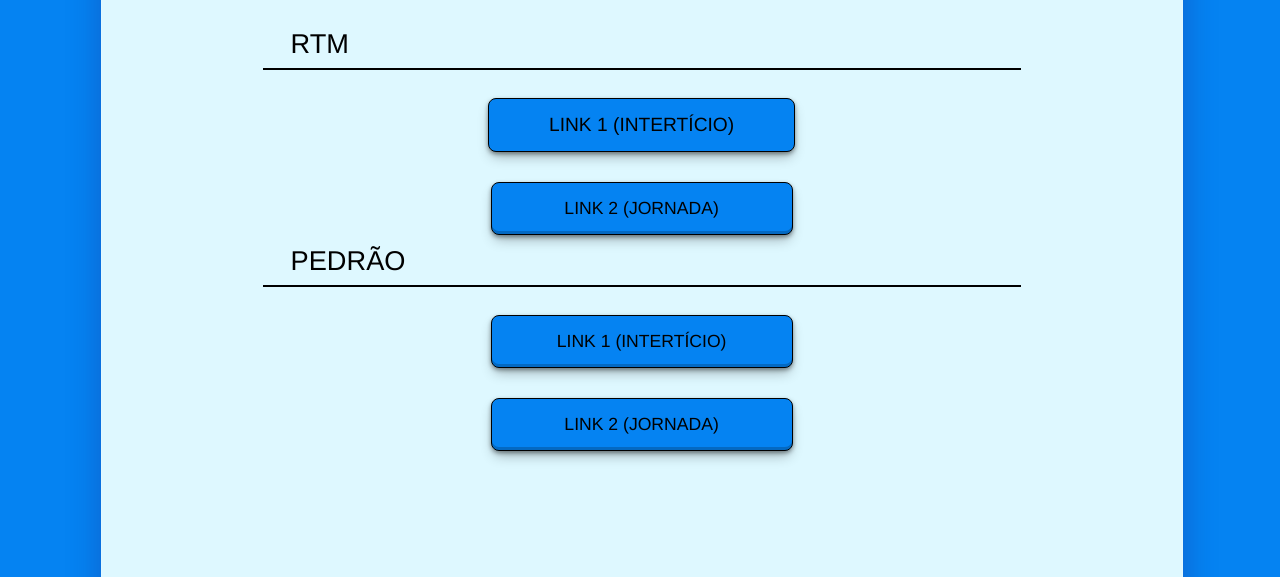
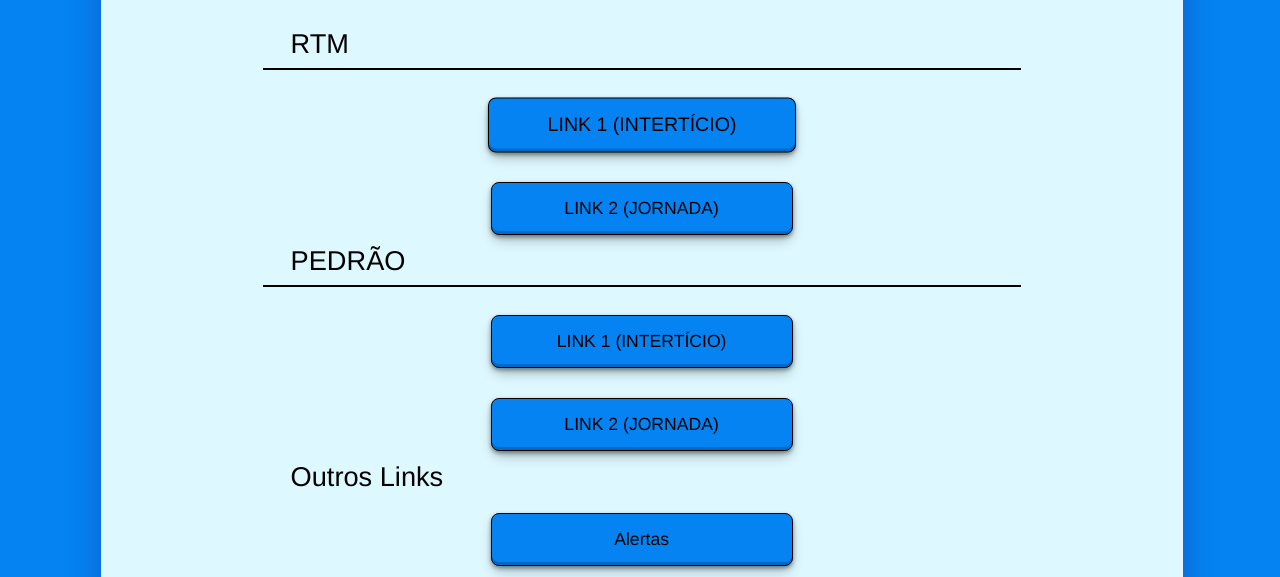
Before and after one commit to Gaseines/LinksLikizoa, a plain HTML site: page links/links_t_r.html in a window 1280 px wide. In both pictures the pointer is over the link 641 px from the left and 347 px from the top of the page. Shown: the part 223-800 px from the top of the page. Drawn offline with Linux system fonts and the light colour scheme.

Commit message:
ajustes/Alertas
Ajustes feitos, e link alertas adicionado

```diff
--- a/links/links_t_r.html
+++ b/links/links_t_r.html
@@ -43,6 +43,10 @@
 
             <a href="https://likizoa-pedrotc.jornadatrabalho2.com.br/src/controller/CalculadoraJornadaController.php?mod=grid_status_atual_view" target="_blank" class="link">LINK 2 (JORNADA)</a>
 
+            <p class="divisao">Outros Links</p>
+
+            <a href="https://alertas.jornadatrabalho.com.br/" class="link" target="_blank">Alertas</a>
+
 
 
 
--- a/links/styleLinks.css
+++ b/links/styleLinks.css
@@ -39,7 +39,7 @@ border: 1px solid rgba( 255, 255, 255, 0.18 );
 
     width: 1080px;
     min-height: 800px;
-    height: 90%;
+    padding-bottom: 50px;
     display: flex;
     align-items: center;
     flex-direction: column;
@@ -81,10 +81,9 @@ img{
 }
 
 .link:hover{
-    background-color: ;
-    width: 275px;
+
+    transform: scale(102%);
     font-size: 1.2em;
-    box-shadow: rgba(0, 0, 0, 0.4) 0px 2px 4px, rgba(0, 0, 0, 0.3) 0px 7px 13px -3px;
 }
 
 hr{
--- a/styles/style.css
+++ b/styles/style.css
@@ -80,10 +80,9 @@ h1{
 }
 
 .btn:hover{
-    margin-right: 5px;
-    margin-top: 5px;
+    transform: scale(102%);
     background-color: var(--cinza);
-    box-shadow: rgba(0, 0, 0, 0.4) 0px 2px 4px, rgba(0, 0, 0, 0.3) 0px 7px 13px -3px;
+
     border: 1.5px solid black;
 }
 
```
